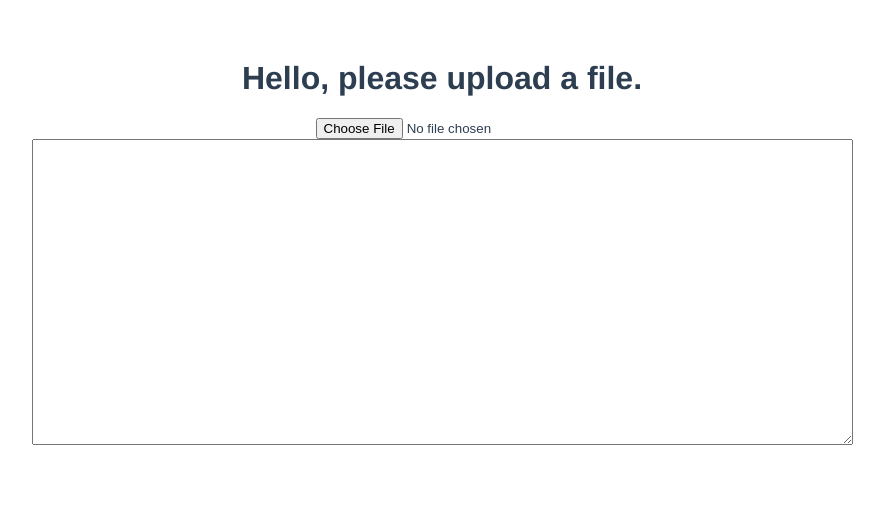
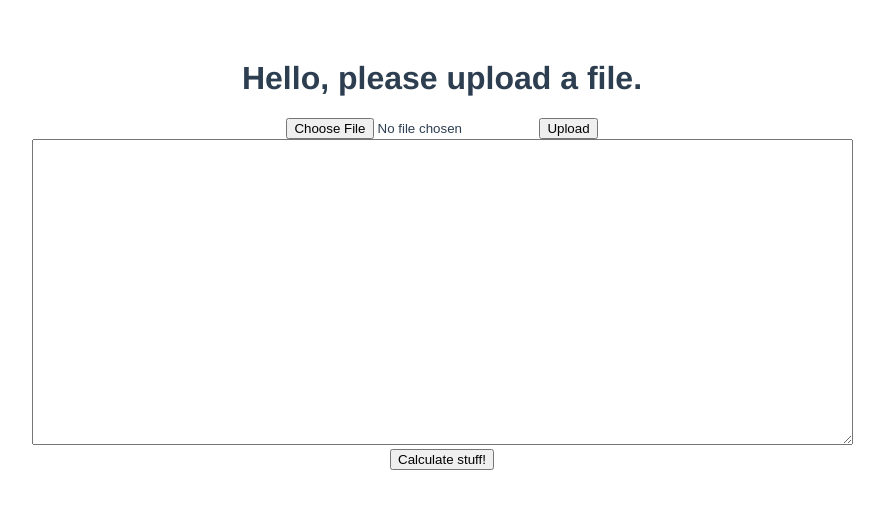
Before and after one commit to AnnaMariaEriksson/hiq-fullstack, a Vue app: page / in a window 1280 px wide. Shown: the top 508 px of the page, without its empty margins (198-1082 px from the left). Built offline with nearby package versions, Linux system fonts and the light colour scheme.

Commit message:
Started working on the calculations and am halfway there

```diff
--- a/src/components/Upload.vue
+++ b/src/components/Upload.vue
@@ -1,36 +1,58 @@
 <template>
   <div class="hello">
     <h1>Hello, please upload a file.</h1>
-    <input type="file" @change="loadFromFile" id="fileToUpload">
+    <form @submit.prevent="submitFile">
+      <input type="file" @change="loadFromFile" id="file" />
+      <button>Upload</button>
+    </form>
 
     <div>
-      <textarea id="textToBeRead" rows="20" cols="100"/>
+      <textarea id="textToBeRead" rows="20" cols="100" />
     </div>
+    <button @click="analyzeContent">Calculate stuff!</button>
   </div>
 </template>
 
 <script>
+let fileContent = "";
+
 export default {
   name: "Upload",
-  computed: {
-    fileContent() {
-      return this.$store.state.fileContent;
-    }
-  },
   methods: {
     loadFromFile() {
-      let file = document.getElementById('fileToUpload').files[0];
+      let file = document.getElementById("file").files[0];
       let fileReader = new FileReader();
       fileReader.onload = function(fileLoadEvent) {
         let textFromLoadedFile = fileLoadEvent.target.result;
-        document.getElementById('textToBeRead').value = textFromLoadedFile;
+        fileContent = textFromLoadedFile;
+        document.getElementById("textToBeRead").value = textFromLoadedFile;
       };
       fileReader.readAsText(file, "UTF-8");
+    },
+    analyzeContent() {
+      let keys = [];
+      let listOfOccuringWords = {};
+      let wordTokens = fileContent.split(/\W+/);
+      for (let i = 0; i < wordTokens.length; i++) {
+        let word = wordTokens[i];
+        if (listOfOccuringWords[word] === undefined) {
+          listOfOccuringWords[word] = 1;
+          keys.push(word);
+        } else {
+          listOfOccuringWords[word]++;
+        }
+      }
+      keys.sort(function(a, b) {
+        if (listOfOccuringWords[b] > listOfOccuringWords[a]) {
+          return listOfOccuringWords[b] - listOfOccuringWords[a];
+        }
+      });
+      for (let i = 0; i < keys.length; i++) {
+        console.log(`${keys[i]}: ${listOfOccuringWords[keys[i]]}`);
+      }
     }
   }
 };
 </script>
 
-<style scoped>
-
-</style>
+<style scoped></style>
```
